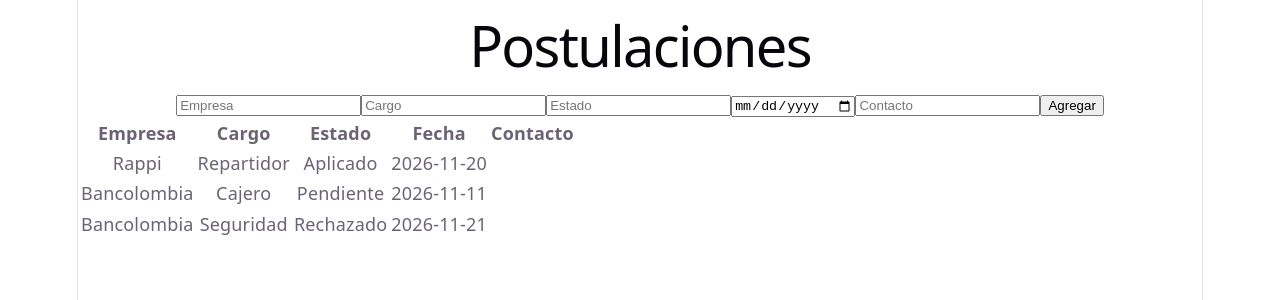
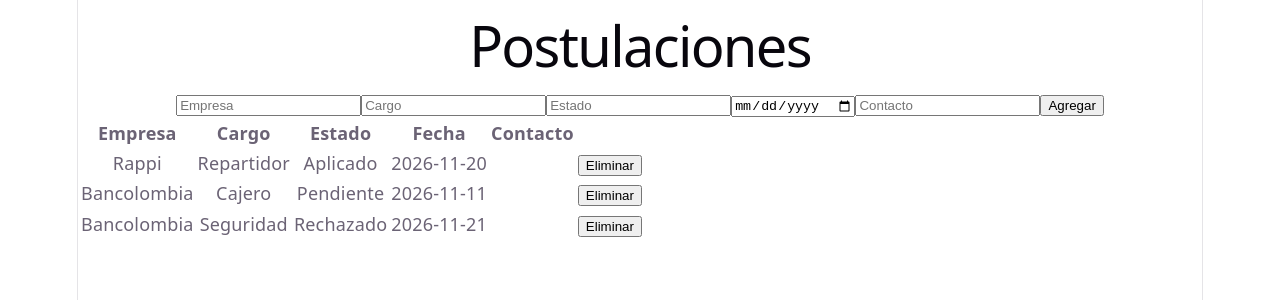
Before and after one commit to rafaillera/mi-portafolio, a React app in the folder frontend/: page / in a window 1280 px wide. Shown: the top 300 px of the page. Built offline with nearby package versions, Linux system fonts and the light colour scheme; the HTML template or start-up script is replaced by a standard one.

Commit message:
Eliminar postulaciones

```diff
--- a/frontend/src/App.jsx
+++ b/frontend/src/App.jsx
@@ -9,13 +9,17 @@ function App() {
 
 function agregarPostulaciones(nueva) {
   setPostulaciones([...postulaciones, nueva])
-}
+};
+
+function eliminarPostulaciones(id) {
+  setPostulaciones(postulaciones.filter(e => e.id !== id));
+};
 
   return (
     <main>
       <h1>Postulaciones</h1>
       <FormularioPostulaciones agregarPostulaciones={agregarPostulaciones}/>
-      <TablaPostulaciones postulaciones={postulaciones} />
+      <TablaPostulaciones postulaciones={postulaciones} onEliminar={eliminarPostulaciones}/>
     </main>
   );
 }
--- a/frontend/src/components/Tablapostulaciones.jsx
+++ b/frontend/src/components/Tablapostulaciones.jsx
@@ -1,4 +1,5 @@
-function TablaPostulaciones ({postulaciones}) {
+function TablaPostulaciones ({ postulaciones, onEliminar })
+{
     return (
         <table>
             <thead>
@@ -18,6 +19,9 @@ function TablaPostulaciones ({postulaciones}) {
                         <td>{p.estado}</td>
                         <td>{p.fecha}</td>
                         <td>{p.contacto}</td>
+                        <td>
+                            <button onClick={() => onEliminar(p.id)}>Eliminar</button>
+                        </td>
                     </tr>
                 ))}
             </tbody>
```
